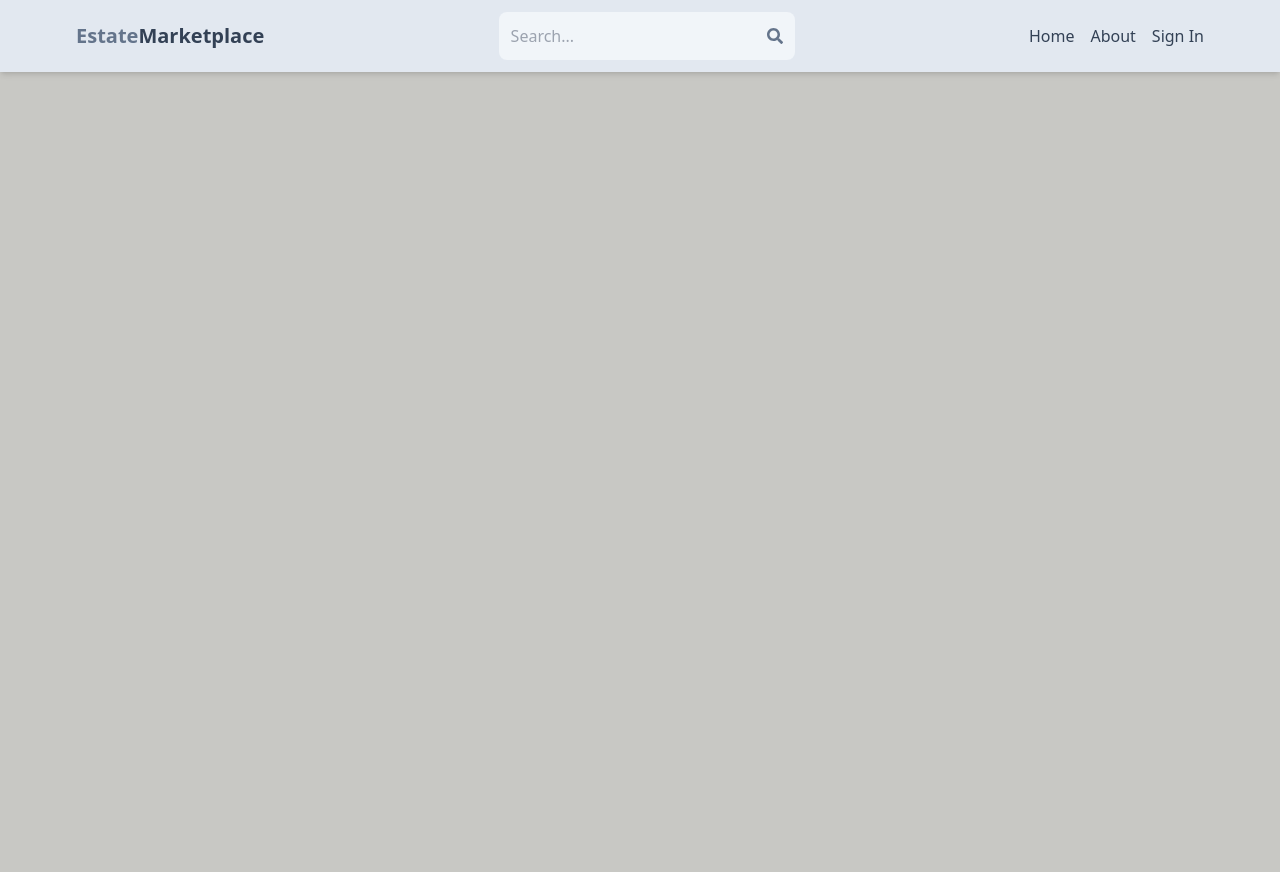
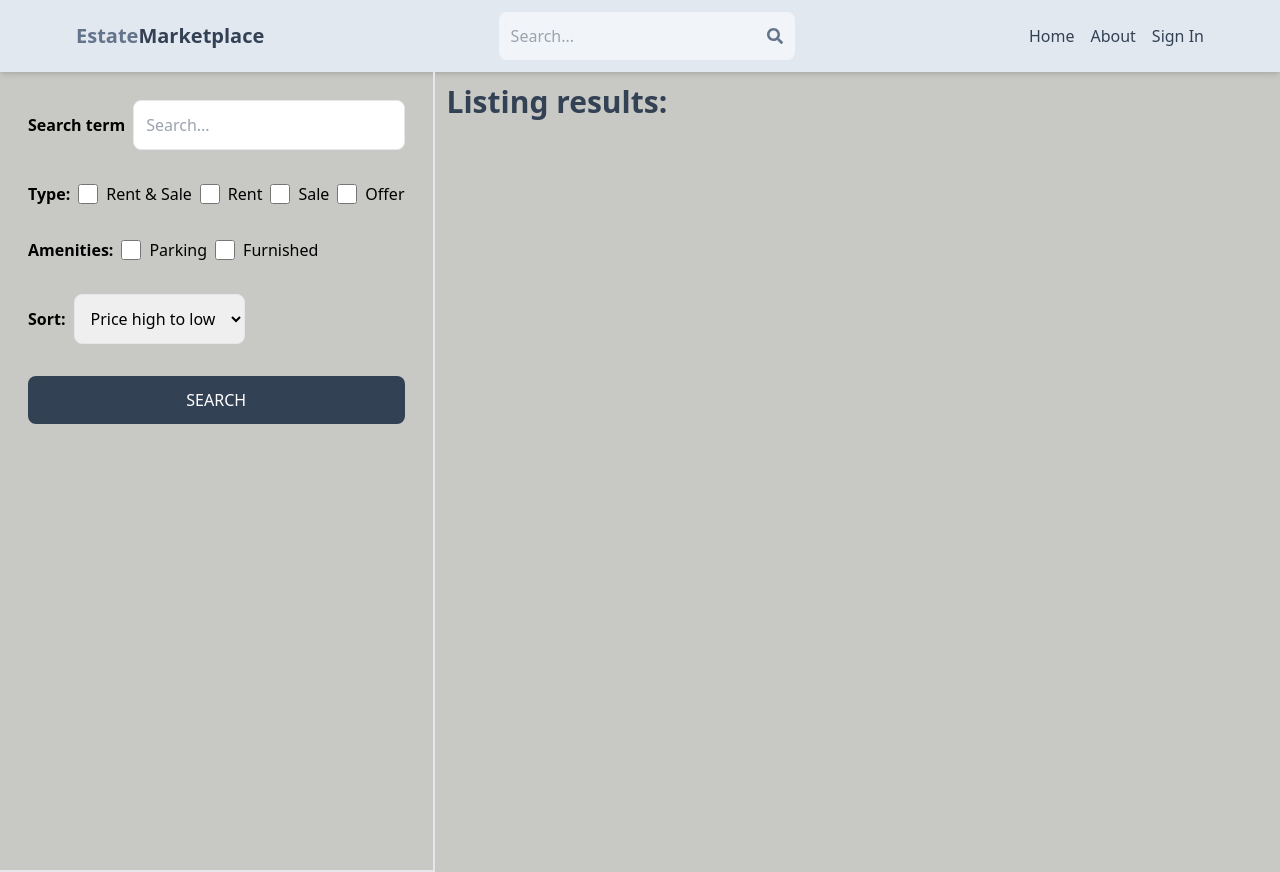
Before and after one commit to rajusarkar23/fullstack-realestate-marketplace, a React (Vite) app in the folder client/: page /search in a window 1280 px wide. Before the commit the page ends 800 px from the top, so only its background shows below. Built offline with nearby package versions, Linux system fonts and the light colour scheme; no server answers.

Commit message:
Create search page ui

```diff
--- a/client/src/App.jsx
+++ b/client/src/App.jsx
@@ -9,6 +9,7 @@ import PrivateRoute from "./components/PrivateRoute";
 import CreateListing from "./pages/CreateListing";
 import UpdateListing from "./pages/UpdateListing";
 import Listing from "./pages/Listing";
+import Search from "./pages/Search";
 
 function App() {
   return (
@@ -19,11 +20,15 @@ function App() {
         <Route path="/sign-in" element={<SignIn />} />
         <Route path="/sign-up" element={<SignUp />} />
         <Route path="/about" element={<About />} />
+        <Route path="search" element={<Search />} />
         <Route path="/listings/:listingId" element={<Listing />} />
         <Route element={<PrivateRoute />}>
           <Route path="/profile" element={<Profile />} />
           <Route path="/create-listing" element={<CreateListing />} />
-          <Route path="/update-listing/:listingId" element={<UpdateListing />} />
+          <Route
+            path="/update-listing/:listingId"
+            element={<UpdateListing />}
+          />
         </Route>
       </Routes>
     </BrowserRouter>
--- /dev/null
+++ b/client/src/pages/Search.jsx
@@ -0,0 +1,73 @@
+import React from "react";
+
+function Search() {
+  return (
+    <div className="flex flex-col md:flex-row">
+      <div className="p-7 border-b-2 md:border-r-2 md:min-h-screen">
+        <form className="flex flex-col gap-8">
+          <div className="flex items-center gap-2">
+            <label className="whitespace-nowrap font-semibold">
+              Search term
+            </label>
+            <input
+              type="text"
+              id="searchTerm"
+              placeholder="Search..."
+              className="border rounded-lg p-3 w-full"
+            />
+          </div>
+          <div className="flex gap-2 flex-wrap items-center">
+            <label className="font-semibold">Type:</label>
+            <div className="flex gap-2">
+              <input type="checkbox" id="all" className="w-5" />
+              <span>Rent & Sale</span>
+            </div>
+            <div className="flex gap-2">
+              <input type="checkbox" id="rent" className="w-5" />
+              <span>Rent</span>
+            </div>
+            <div className="flex gap-2">
+              <input type="checkbox" id="sale" className="w-5" />
+              <span>Sale</span>
+            </div>
+            <div className="flex gap-2">
+              <input type="checkbox" id="offer" className="w-5" />
+              <span>Offer</span>
+            </div>
+          </div>
+          <div className="flex gap-2 flex-wrap items-center">
+            <label className="font-semibold">Amenities:</label>
+            <div className="flex gap-2">
+              <input type="checkbox" id="parking" className="w-5" />
+              <span>Parking</span>
+            </div>
+            <div className="flex gap-2">
+              <input type="checkbox" id="furnished" className="w-5" />
+              <span>Furnished</span>
+            </div>
+          </div>
+          <div className="flex items-center gap-2">
+            <label className="font-semibold">Sort: </label>
+            <select id="sort_order" className="border rounded-lg p-3">
+              <option value="">Price high to low</option>
+              <option value="">Price low to high</option>
+              <option value="">Latest</option>
+              <option value="">Oldest</option>
+            </select>
+          </div>
+
+          <button className="bg-slate-700 text-white p-3 rounded-lg uppercase hover:opacity-90">
+            Search
+          </button>
+        </form>
+      </div>
+      <div>
+        <h1 className="text-3xl font-semibold p-3 text-slate-700">
+          Listing results:
+        </h1>
+      </div>
+    </div>
+  );
+}
+
+export default Search;
```
